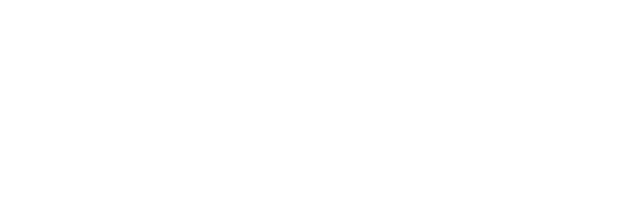
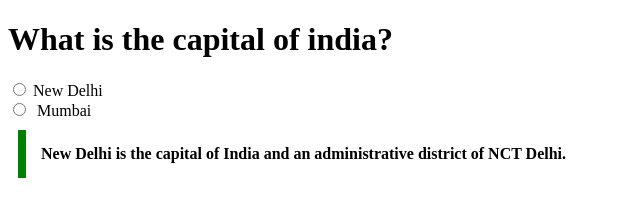
Before and after one commit to acciojob/trivia-abhishekzrx, a website: page main.html in a window 1280 px wide. Shown: the whole page, without its empty margins (0-640 px from the left). Drawn offline with Linux system fonts and the light colour scheme.

Commit message:
completed

```diff
--- a/main.html
+++ b/main.html
@@ -8,6 +8,12 @@
 
 <body>
 	<!-- the entire body must be written by student -->
+	<h1>What is the capital of india?</h1>
+	<input type="radio" >
+	<label for="html">New Delhi</label><br/>
+	<input type="radio">
+    <label for="css">Mumbai</label>
+	<blockquote class="a" cite="https://en.wikipedia.org/wiki/New_Delhi">New Delhi is the capital of India and an administrative district of NCT Delhi.</blockquote>
     <script type="text/javascript" src="./script.js">
 </script>
 
--- a/styles.css
+++ b/styles.css
@@ -1,2 +1,11 @@
 
 /* Your CSS Code here. */
+
+blockquote{
+         max-width: 600px;
+         margin: 10px;
+         padding: 15px;
+         border-left: 8px solid green;
+         background-color: "#f8fffe";
+         font-weight: bold;
+     }
```
